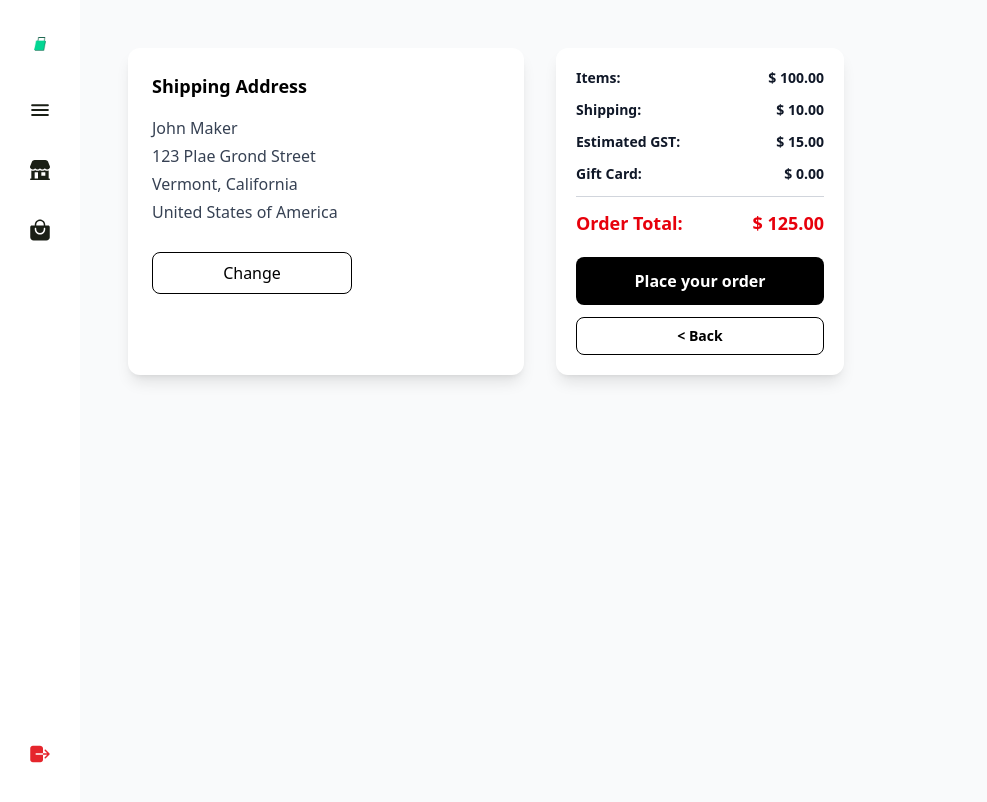
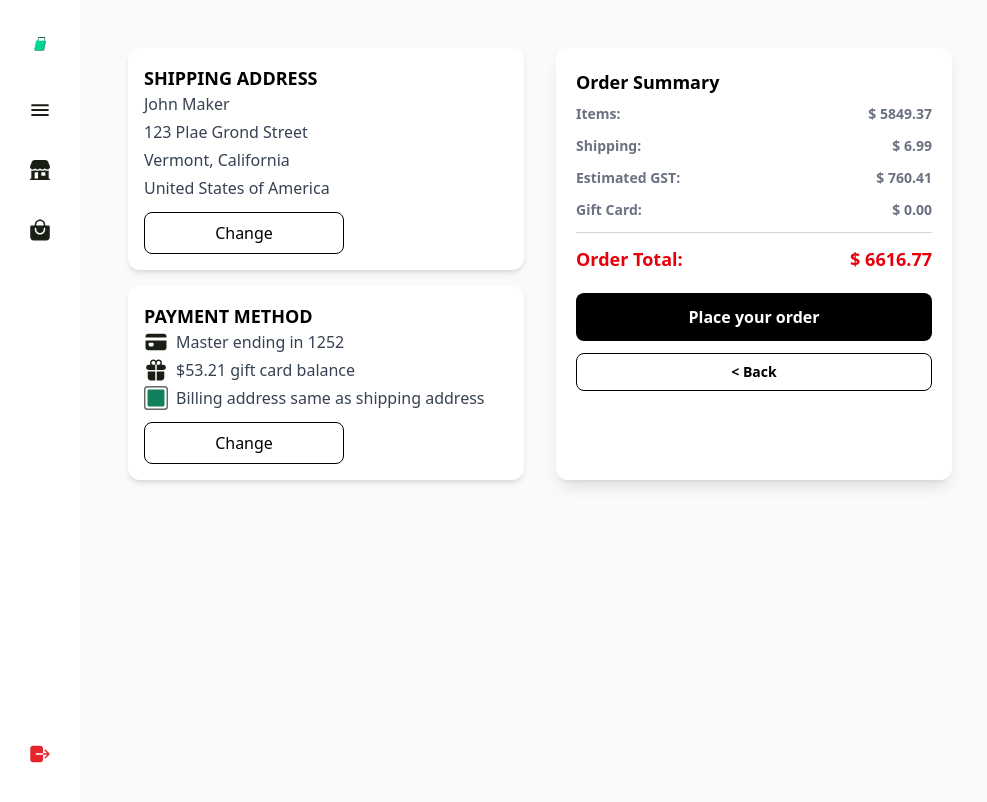
Before and after one commit to projectphenyo/Commerce, a React (Vite) app in the folder my-group/: page /checkout in a window 1280 px wide. Shown: the top 802 px of the page, without its empty margins (0-987 px from the left). Built offline with nearby package versions, Linux system fonts and the light colour scheme.

Commit message:
Add true.svg icon and update Checkout page layout with payment method details

```diff
--- a/my-group/src/pages/AddPayment.jsx
+++ b/my-group/src/pages/AddPayment.jsx
@@ -102,6 +102,7 @@ export default function AddPaymentMethod() {
            {/* Buttons  */}
           <button
             type="submit"
+
             className="w-full bg-black text-white py-3 rounded-lg font-bold hover:bg-gray-800"
           >
             Add Payment Method
--- a/my-group/src/pages/Checkout.jsx
+++ b/my-group/src/pages/Checkout.jsx
@@ -1,4 +1,7 @@
 import { useState } from "react";
+import gift from "../assets/icons/gift.svg";
+import card from "../assets/icons/card.svg";
+import selectedTrue from "../assets/icons/true.svg";
 import { useNavigate } from "react-router-dom";
 
 export default function AddAddress() {
@@ -10,22 +13,132 @@ export default function AddAddress() {
   const [city, setCity] = useState("Vermont");
   const [state, setState] = useState("California");
   const [country, setCountry] = useState("United States of America");
+  // Payment State
+  const [paymentMethod, setPaymentMethod] = useState("Master ending in 1252");
+  const [giftCardreal, setGiftCard] = useState("$53.21 gift card balance");
+  const [billingaddress, setBillingaddress] = useState("Billing address same as shipping address");
 
   // Order summary placeholder values
-  const itemsTotal = 100;
-  const shipping = 10;
-  const gst = 15;
+  const itemsTotal = 5849.37;
+  const shipping = 6.99;
+  const gst = 760.41;
   const giftCard = 0;
   const orderTotal = itemsTotal + shipping + gst - giftCard;
 
   const money = (value) => value.toFixed(2);
 
   return (
+//     <div className="min-h-screen bg-gray-50 p-6">
+//       <div className="grid grid-cols-1 md:grid-cols-2 gap-8">
+//          {/* first: Saved Address Card */}
+//          <div className="space-y-4">
+//         <div className="w-full bg-white rounded-xl shadow-md p-4">
+//           <h2 className="text-lg font-semibold">SHIPPING ADDRESS</h2>
+//           <div className="space-y-1 text-gray-700">
+//             <p>{fullName}</p>
+//             <p>{street}</p>
+//             <p>
+//               {city}, {state}
+//             </p>
+//             <p>{country}</p>
+//           </div>
+
+//           {/* Button */}
+//           <button
+//             type="button"
+//             onClick={() => alert("Address Changed!")}
+//             className="w-50 mt-3 border border-black rounded-lg py-2 hover:bg-gray-100"
+//           >
+//             Change
+//           </button>
+//         </div>
+
+//           {/* second:Saved Payment Method Card */}
+//          <div className="w-full bg-white rounded-xl shadow-md p-4">
+//           <h2 className="text-lg font-semibold">PAYMENT METHOD</h2>
+//           <div className="space-y-1 text-gray-700">
+//               <p className="flex items-center gap-2">
+//   <img src={card} alt={card} className="w-6 h-6" />
+//   {paymentMethod}
+// </p>
+//             <p className="flex items-center gap-2">
+//   <img src={gift} alt={gift} className="w-6 h-6" />
+//               {giftCardreal}</p>
+
+//             <p className="flex items-center gap-2">
+//   <img src={selectedTrue} alt={selectedTrue} className="w-6 h-6" />
+//               {billingaddress}</p>
+//           </div>
+
+//            {/* Button */}
+//           <button
+//             type="button"
+//             onClick={() => alert("Address Changed!")}
+//             className="w-50 mt-3 border border-black rounded-lg py-2 hover:bg-gray-100"
+//           >
+//             Change
+//           </button>
+//           </div>
+
+
+//         </div>
+//         </div>
+
+
+
+
+//         {/* Right Order Summary */}
+// <aside
+//   className="w-72 bg-white rounded-xl shadow-lg p-5 sticky top-5 text-sm text-gray-500 font-semibold"
+//   aria-label="Order Summary"
+// >
+//     <h3 className="text-lg font-semibold mb-2 text-black">Order Summary</h3>
+//   <div className="mb-3 flex justify-between">
+//     <span>Items:</span>
+//     <span>$ {money(itemsTotal)}</span>
+//   </div>
+//   <div className="mb-3 flex justify-between">
+//     <span>Shipping:</span>
+//     <span>$ {shipping.toFixed(2)}</span>
+//   </div>
+//   <div className="mb-3 flex justify-between">
+//     <span>Estimated GST:</span>
+//     <span>$ {gst.toFixed(2)}</span>
+//   </div>
+//   <div className="mb-3 flex justify-between">
+//     <span>Gift Card:</span>
+//     <span>$ {giftCard.toFixed(2)}</span>
+//   </div>
+//   <hr className="my-3 border-gray-300" />
+//   <div className="mb-5 flex justify-between text-red-600 font-extrabold text-lg">
+//     <span>Order Total:</span>
+//     <span>$ {money(orderTotal)}</span>
+//   </div>
+//   <button
+//     type="button"
+//     onClick={() => navigate("/AddPayment")}
+//     className="w-full py-3 rounded-lg bg-black text-white text-base hover:bg-gray-800"
+//   >
+//     Place your order
+//   </button>
+//   <button
+//     type="button"
+//     onClick={() => navigate("/Bag")}
+//     className="mt-3 w-full py-2 rounded-lg border border-black bg-transparent text-black font-bold text-sm hover:bg-gray-100"
+//   >
+//     &lt; Back
+//   </button>
+// </aside>
+
+
+//       </div>
 <div className="min-h-screen bg-gray-50 p-6">
   <div className="grid grid-cols-1 md:grid-cols-2 gap-8">
-         {/* Left: Saved Address Card */}
-        <div className="w-full bg-white p-6 rounded-xl shadow-lg space-y-4">
-          <h2 className="text-lg font-semibold">Shipping Address</h2>
+    {/* Left column: address + payment */}
+    <div className="space-y-4">
+      {/* Shipping Address Card */}
+      <div className="w-full bg-white rounded-xl shadow-md p-4">
+        <h2 className="text-lg font-semibold">SHIPPING ADDRESS</h2>
            <div className="space-y-1 text-gray-700">
              <p>{fullName}</p>
              <p>{street}</p>
@@ -34,7 +147,6 @@ export default function AddAddress() {
              </p>
              <p>{country}</p>
          </div>
-
            {/* Button */}
                      <button
             type="button"
@@ -44,58 +156,41 @@ export default function AddAddress() {
             Change
          </button>
       </div>
-        {/* Right: Order Summary
+
+      {/* Payment Method Card */}
+      <div className="w-full bg-white rounded-xl shadow-md p-4">
+        <h2 className="text-lg font-semibold">PAYMENT METHOD</h2>
+                   <div className="space-y-1 text-gray-700">
+              <p className="flex items-center gap-2">
+   <img src={card} alt={card} className="w-6 h-6" />
+   {paymentMethod}
+ </p>
+             <p className="flex items-center gap-2">
+  <img src={gift} alt={gift} className="w-6 h-6" />
+               {giftCardreal}</p>
+
+             <p className="flex items-center gap-2">
+   <img src={selectedTrue} alt={selectedTrue} className="w-6 h-6" />
+               {billingaddress}</p>
+           </div>
+           {/* Button */}
+                     <button
+            type="button"
+             onClick={() => alert("Address Changed!")}
+             className="w-50 mt-3 border border-black rounded-lg py-2 hover:bg-gray-100"
+          >
+            Change
+         </button>
+      </div>
+
+    </div>
+
+    {/* Right column: Order Summary */}
     <aside
-          className="w-full bg-white rounded-xl shadow-lg p-5 sticky top-5 text-sm text-gray-900 font-semibold"
+      className="bg-white rounded-xl shadow-lg p-5 sticky top-5 text-sm text-gray-500 font-semibold"
       aria-label="Order Summary"
     >
-            <div className="space-y-1">
-            <h2 className="text-lg font-semibold">Order Summary</h2>
-            </div>
-          <div className="  mb-3 flex justify-between">
-            <span>Items:</span>
-            <span>$ {money(itemsTotal)}</span>
-          </div>
-          <div className="mb-3 flex justify-between ">
-            <span>Shipping:</span>
-            <span>$ {shipping.toFixed(2)}</span>
-          </div>
-          <div className="mb-3 flex justify-between">
-            <span>Estimated GST:</span>
-            <span>$ {gst.toFixed(2)}</span>
-          </div>
-          <div className="mb-3 flex justify-between">
-            <span>Gift Card:</span>
-            <span>$ {giftCard.toFixed(2)}</span>
-          </div>
-          <hr className="my-3 border-gray-300" />
-          <div className="mb-5 flex justify-between text-red-600 font-extrabold text-lg">
-            <span>Order Total:</span>
-            <span>$ {money(orderTotal)}</span>
-          </div>
-          <button
-            type="button"
-            onClick={() => navigate("/AddPayment")}
-            className="w-full py-3 rounded-lg bg-black text-white text-base hover:bg-gray-800"
-          >
-            Place your order
-          </button>
-
-          <button
-            type="button"
-            onClick={() => navigate("/Checkout")}
-            className="mt-3 w-full py-2 rounded-lg border border-black bg-transparent text-black font-bold text-sm hover:bg-gray-100"
-          >
-            &lt; Back
-          </button>
-
-        </aside> */}
-
-        {/* Order Summary */}
-<aside
-  className="w-72 bg-white rounded-xl shadow-lg p-5 sticky top-5 text-sm text-gray-900 font-semibold"
-  aria-label="Order Summary"
->
+      <h3 className="text-lg font-semibold mb-2 text-black">Order Summary</h3>
       <div className="mb-3 flex justify-between">
         <span>Items:</span>
         <span>$ {money(itemsTotal)}</span>
@@ -132,9 +227,9 @@ export default function AddAddress() {
         &lt; Back
       </button>
     </aside>
-
-
   </div>
 </div>
+
   );
+
 }
```
Also changed, not shown: my-group/src/assets/icons/true.svg (added). Lines whose indentation alone changed are shown as unchanged.
